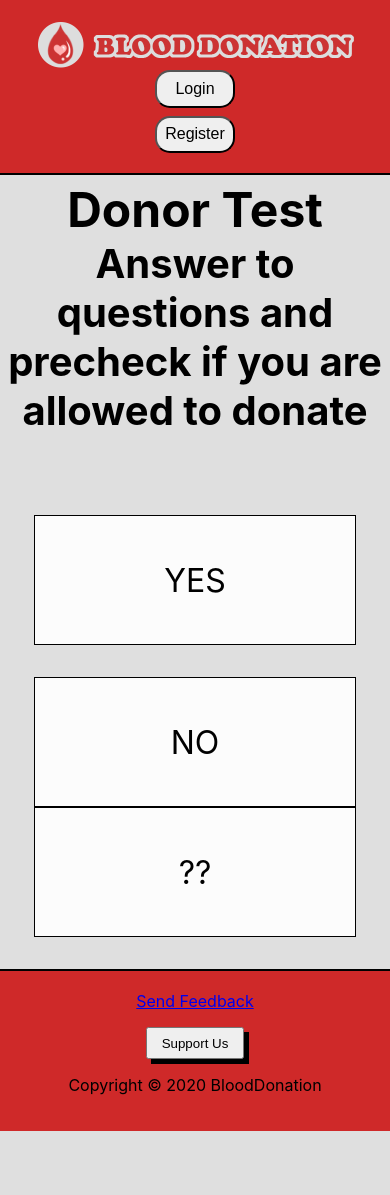
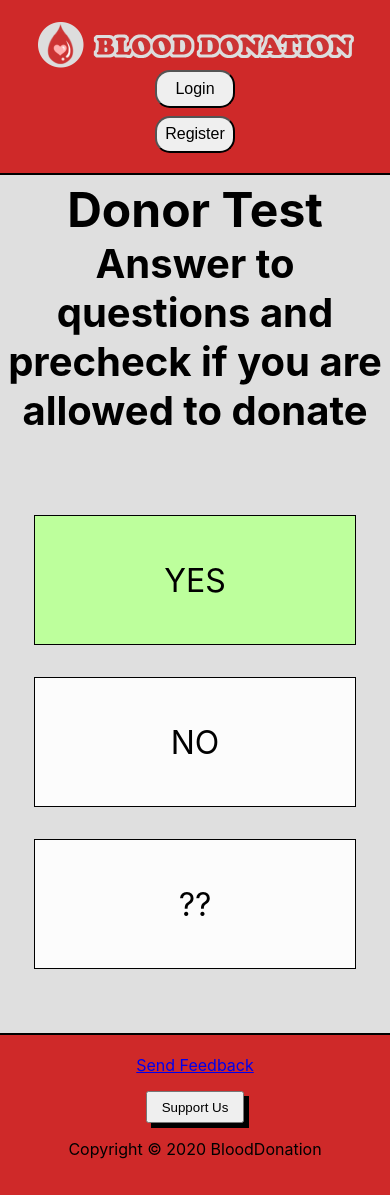
Before and after one commit to PawelWisn/BloodDonation, a React (Create React App) app in the folder blood-donation-frontend/: page /quiz in a window 390 px wide. Before the commit the page ends 1131 px from the top, so only its background shows below. Built offline with nearby package versions, Linux system fonts and the light colour scheme.

Commit message:
custom radiobuttons change to column on low res

```diff
--- a/blood-donation-frontend/src/components/Common.scss
+++ b/blood-donation-frontend/src/components/Common.scss
@@ -11,7 +11,7 @@
   margin: 5px auto 1em auto;
 
   h1 {
-    margin: auto;
+    margin: 0 auto 0 auto;
     font-size: 3em;
     text-align: center;
   }
--- a/blood-donation-frontend/src/components/CustomRadiobutton.scss
+++ b/blood-donation-frontend/src/components/CustomRadiobutton.scss
@@ -9,7 +9,7 @@
   background-color: #fcfcfc;
 }
 
-.flex-item {
+.radio-flex-item {
   color: black;
   border: 1px solid black;
   width: 1.5em;
@@ -17,6 +17,7 @@
   font-size: 1em;
   text-align: center;
   padding: 2em 5em 2em 5em;
+
 
   &:hover {
     cursor: pointer;
--- a/blood-donation-frontend/src/components/CustomRadiobutton.tsx
+++ b/blood-donation-frontend/src/components/CustomRadiobutton.tsx
@@ -8,7 +8,7 @@ function CustomRadiobutton(props: any) {
     const {labelMessage, name, value, id, colorPicked = false} = props;
 
     return (
-        <div className={classNames('flex-item', {
+        <div className={classNames('radio-flex-item', {
             'color-primary': colorPicked,
             'color-secondary': !colorPicked
         })}>
--- a/blood-donation-frontend/src/components/ManyRadiobuttons.scss
+++ b/blood-donation-frontend/src/components/ManyRadiobuttons.scss
@@ -1,42 +1,22 @@
-.flex-container {
+.radio-flex-container {
   padding: 0;
   margin: 0;
   display: flex;
   flex-direction: row;
   justify-content: space-around;
+}
 
-  .flex-item {
-    color: black;
-    border: 1px solid black;
-    width: 1.5em;
-    height: 1.5em;
-    font-size: 1em;
-    text-align: center;
-    padding: 2em 5em 2em 5em;
 
-    &:hover {
-      cursor: pointer;
-      background-color: #cccccc;
+@media only screen and (max-width: 800px) {
+  body {
+    .radio-flex-container {
+      flex-direction: column;
+      align-items: center;
+
+      .radio-flex-item {
+        margin-bottom: 1em;
+      }
     }
 
   }
-
-  label {
-    height: 100%;
-    display: flex;
-    align-items: center;
-    justify-content: center;
-
-    &:hover {
-      cursor: pointer;
-    }
-
-  }
-
-
-  input[type='radio'] {
-    display: none;
-  }
-
-
 }
--- a/blood-donation-frontend/src/components/ManyRadiobuttons.tsx
+++ b/blood-donation-frontend/src/components/ManyRadiobuttons.tsx
@@ -1,26 +1,34 @@
 import React, {useState} from "react";
-import './CustomRadiobutton.scss';
+import './ManyRadiobuttons.scss';
 import classNames from "classnames";
 import CustomRadiobutton from "./CustomRadiobutton";
 
 function ManyRadiobuttons(props: any) {
-    const [colorPicked, setColorPicked] = useState(false)
+    const [picked, setPicked] = useState(0)
 
 
-    function getRadiobuttons(props:any) {
+    function getRadiobuttons(props: any) {
         const {name, labels, values, ids} = props;
         let table = []
         for (let i = 0; i < labels.length; ++i) {
-            table.push(
-                <CustomRadiobutton name={name} labelMessage={labels[i]} value={values[i]} id={ids[i]} />
-            );
+            if (i === picked) {
+                table.push(<CustomRadiobutton name={name} labelMessage={labels[0]} value={values[0]} id={ids[0]}
+                                              colorPicked={true}/>);
+            } else {
+                table.push(
+                    <CustomRadiobutton name={name} labelMessage={labels[i]} value={values[i]} id={ids[i]}/>
+                );
+            }
         }
         return table;
+    }
+
+    function changePicked(){
 
     }
 
     return (
-        <div className='flex-container'>
+        <div className='radio-flex-container'>
             {getRadiobuttons(props)}
         </div>
 
```
